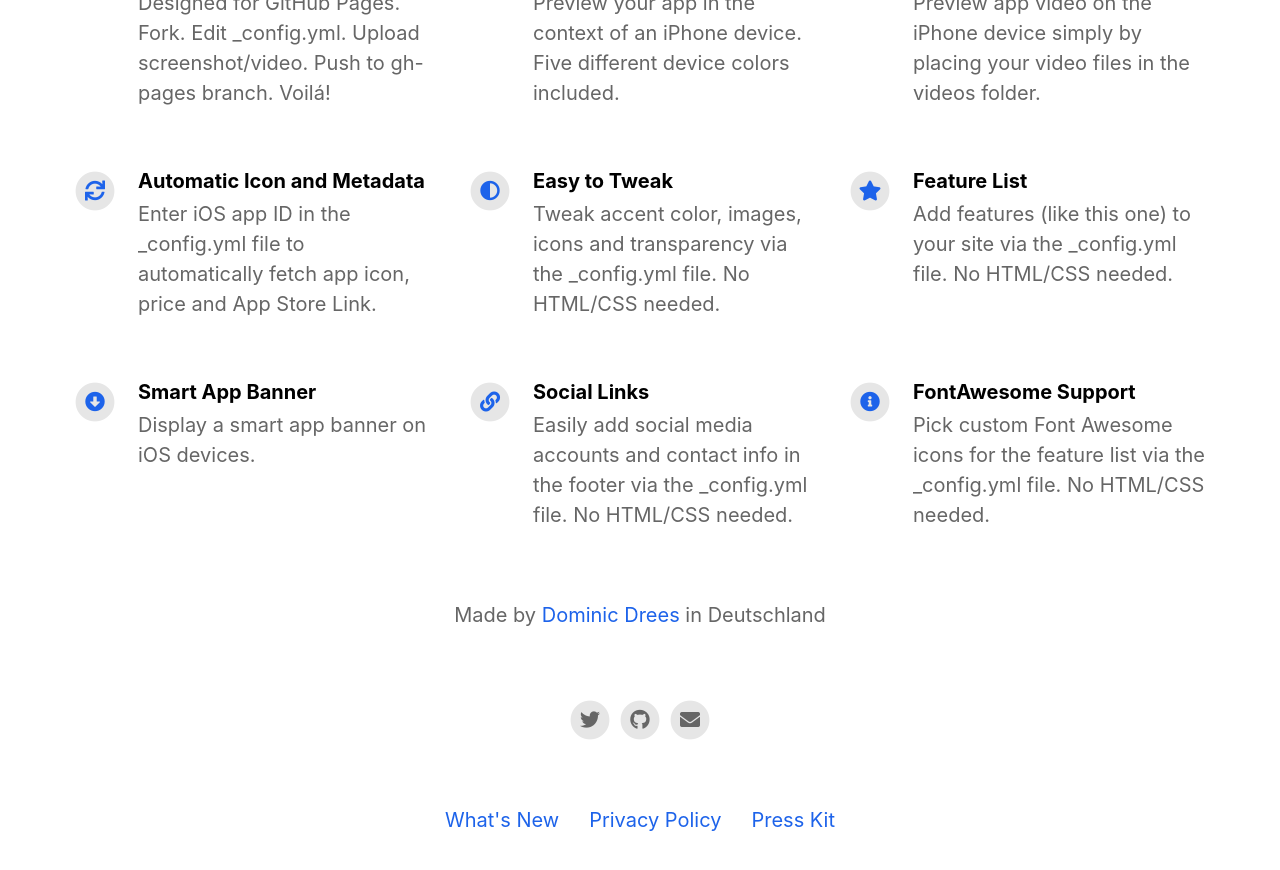
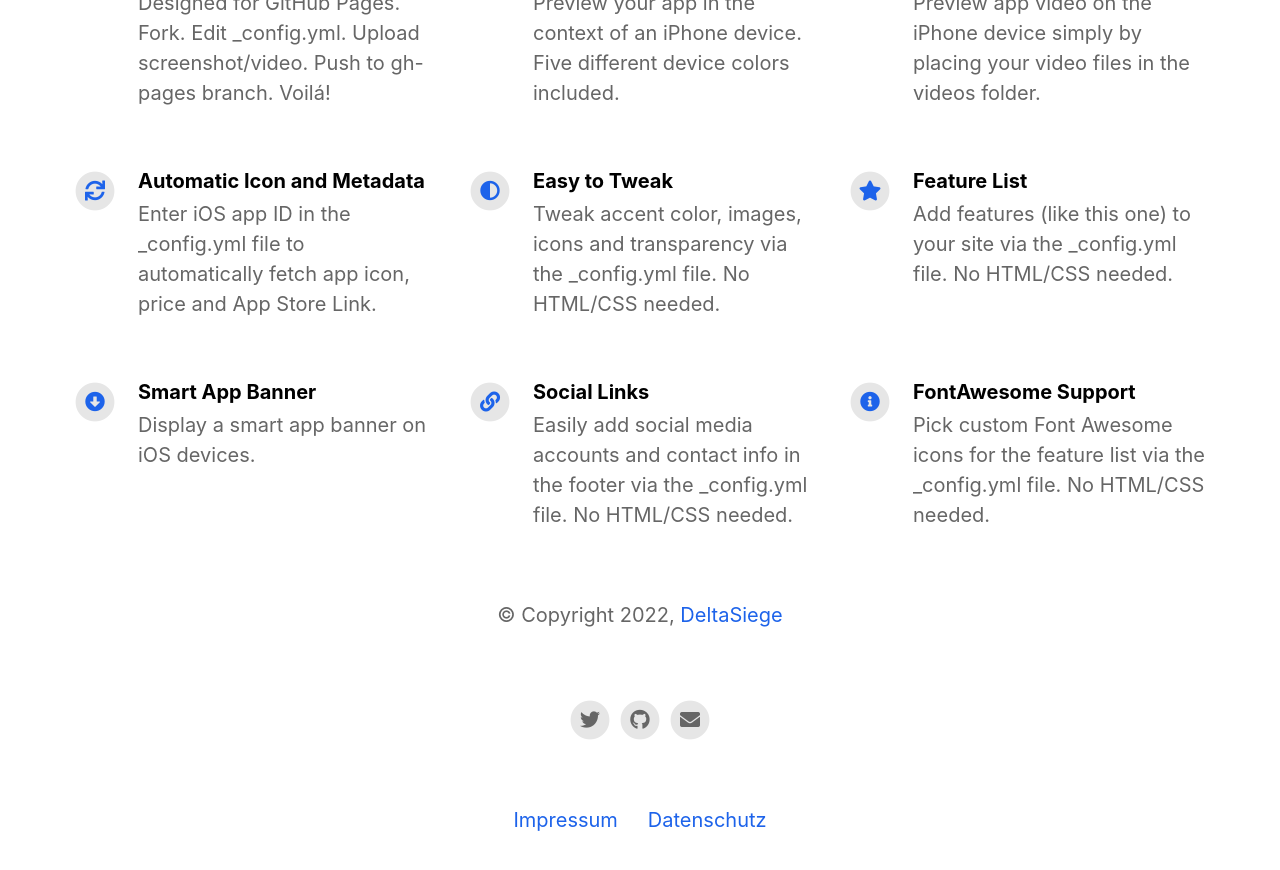
Before and after one commit to undeaDD/Korekushon, a Jekyll site: the page built from index.html, in a window 1280 px wide and 900 px high, scrolled down 1124 px. Shown: the top 870 px of the window. Built offline with Jekyll 4.4.1, drawn with Linux system fonts in a browser that asks for light colours; nearby versions of some CDN libraries.

Commit message:
update files

```diff
--- a/_config.yml
+++ b/_config.yml
@@ -1,123 +1,103 @@
 #page title
-page_title                                :                                           # Automatically populates with app name if not set and if iOS app ID is set. Otherwise enter manually.
+page_title: # Automatically populates with app name if not set and if iOS app ID is set. Otherwise enter manually.
 
 # App Info
-ios_app_id                                : 1486204851                               # Required. Enter iOS app ID to automatically populate name, price and icons (e.g. 718043190).
-ios_app_country                           : de                                        # Required outside USA. Enter 2 letter country code as in https://en.wikipedia.org/wiki/ISO_3166-1_alpha-2
+ios_app_id: 1486204851 # Required. Enter iOS app ID to automatically populate name, price and icons (e.g. 718043190).
+ios_app_country: de # Required outside USA. Enter 2 letter country code as in https://en.wikipedia.org/wiki/ISO_3166-1_alpha-2
 
-appstore_link                             :                                           # Automatically populates if not set and if iOS app ID is set. Otherwise enter manually.
-playstore_link                            : https://play.google.com/                                          # Enter Google Play Store URL.
-presskit_download_link                    : https://emilbaehr.com                                          # Enter a link to downloadable file or (e.g. public Dropbox link to a .zip file).
-                                                                                      # Or upload your press kit file to assets and set path accordingly (e.g. "assets/your_press_kit.zip").
+appstore_link: # Automatically populates if not set and if iOS app ID is set. Otherwise enter manually.
+playstore_link: https://play.google.com/ # Enter Google Play Store URL.
+presskit_download_link:
+  # Or upload your press kit file to assets and set path accordingly (e.g. "assets/your_press_kit.zip").
 
-app_icon                                  : # assets/appicon.png                      # Automatically populates if not set and if iOS app ID is set.  Otherwise enter path to icon file manually.
-app_name                                  :                                           # Automatically populates if not set and if iOS app ID is set.  Otherwise enter manually.
-app_price                                 :                                           # Automatically populates if not set and if iOS app ID is set.  Otherwise enter manually.
-app_description                           : Dein persönlicher Manga Manager.
+app_icon: # assets/appicon.png                      # Automatically populates if not set and if iOS app ID is set.  Otherwise enter path to icon file manually.
+app_name: # Automatically populates if not set and if iOS app ID is set.  Otherwise enter manually.
+app_price: # Automatically populates if not set and if iOS app ID is set.  Otherwise enter manually.
+app_description: Dein persönlicher Manga Manager.
 
-enable_smart_app_banner                   : true                                      # Set to true to show a smart app banner at top of page on mobile devices.
-
-
+enable_smart_app_banner: true # Set to true to show a smart app banner at top of page on mobile devices.
 
 # Information About Yourself
-your_name                                 : Dominic Drees
-your_link                                 : https://deltasiege.ddnss.eu
-your_city                                 : Deutschland
-email_address                             : dominic.drees@live.de
-facebook_username                         :
-instagram_username                        :
-twitter_username                          : DominicDrees
-github_username                           : undeaDD
-youtube_username                          :
-
-
+your_name: DeltaSiege
+your_link: https://deltasiege.ddnss.eu
+email_address: dominic.drees@live.de
+facebook_username:
+instagram_username:
+twitter_username: DominicDrees
+github_username: undeaDD
+youtube_username:
 
 # Feature List                            Edit, add or remove features to be presented.
-features                                  :
+features:
+  - title: GitHub Pages Jekyll Theme
+    description: Designed for GitHub Pages. Fork. Edit _config.yml. Upload screenshot/video. Push to gh-pages branch. Voilá!
+    fontawesome_icon_name: magic
 
-  - title                                 : GitHub Pages Jekyll Theme
-    description                           : Designed for GitHub Pages. Fork. Edit _config.yml. Upload screenshot/video. Push to gh-pages branch. Voilá!
-    fontawesome_icon_name                 : magic
+  - title: iPhone Device Preview
+    description: Preview your app in the context of an iPhone device. Five different device colors included.
+    fontawesome_icon_name: mobile
 
-  - title                                 : iPhone Device Preview
-    description                           : Preview your app in the context of an iPhone device. Five different device colors included.
-    fontawesome_icon_name                 : mobile
+  - title: Video Support
+    description: Preview app video on the iPhone device simply by placing your video files in the videos folder.
+    fontawesome_icon_name: play-circle
 
-  - title                                 : Video Support
-    description                           : Preview app video on the iPhone device simply by placing your video files in the videos folder.
-    fontawesome_icon_name                 : play-circle
+  - title: Automatic Icon and Metadata
+    description: Enter iOS app ID in the _config.yml file to automatically fetch app icon, price and App Store Link.
+    fontawesome_icon_name: sync
 
-  - title                                 : Automatic Icon and Metadata
-    description                           : Enter iOS app ID in the _config.yml file to automatically fetch app icon, price and App Store Link.
-    fontawesome_icon_name                 : sync
+  - title: Easy to Tweak
+    description: Tweak accent color, images, icons and transparency via the _config.yml file. No HTML/CSS needed.
+    fontawesome_icon_name: adjust
 
-  - title                                 : Easy to Tweak
-    description                           : Tweak accent color, images, icons and transparency via the _config.yml file. No HTML/CSS needed.
-    fontawesome_icon_name                 : adjust
+  - title: Feature List
+    description: Add features (like this one) to your site via the _config.yml file. No HTML/CSS needed.
+    fontawesome_icon_name: star
 
-  - title                                 : Feature List
-    description                           : Add features (like this one) to your site via the _config.yml file. No HTML/CSS needed.
-    fontawesome_icon_name                 : star
+  - title: Smart App Banner
+    description: Display a smart app banner on iOS devices.
+    fontawesome_icon_name: arrow-alt-circle-down
 
-  - title                                 : Smart App Banner
-    description                           : Display a smart app banner on iOS devices.
-    fontawesome_icon_name                 : arrow-alt-circle-down
+  - title: Social Links
+    description: Easily add social media accounts and contact info in the footer via the _config.yml file. No HTML/CSS needed.
+    fontawesome_icon_name: link
 
-  - title                                 : Social Links
-    description                           : Easily add social media accounts and contact info in the footer via the _config.yml file. No HTML/CSS needed.
-    fontawesome_icon_name                 : link
+  - title: FontAwesome Support
+    description: Pick custom Font Awesome icons for the feature list via the _config.yml file. No HTML/CSS needed.
+    fontawesome_icon_name: info-circle
 
-  - title                                 : FontAwesome Support
-    description                           : Pick custom Font Awesome icons for the feature list via the _config.yml file. No HTML/CSS needed.
-    fontawesome_icon_name                 : info-circle
-
-  - title                                 : # New Feature Title
-    description                           : # New Feature Description
-    fontawesome_icon_name                 : # Enter Font Awesome icon name (e.g. star). Find icons on fontawesome.com/icons.
-
-
+  - title: # New Feature Title
+    description: # New Feature Description
+    fontawesome_icon_name: # Enter Font Awesome icon name (e.g. star). Find icons on fontawesome.com/icons.
 
 # Theme Settings
-topbar_color                              : "#000000"
-topbar_transparency                       : 0.1
-topbar_title_color                        : "#ffffff"
+topbar_color: "#000000"
+topbar_transparency: 0.1
+topbar_title_color: "#ffffff"
 
-cover_image                               : assets/headerimage.png                    # Replace with alternative image path or image URL.
-cover_overlay_color                       : "#363b3d"
-cover_overlay_transparency                : 0.8
+cover_image: assets/headerimage.png # Replace with alternative image path or image URL.
+cover_overlay_color: "#363b3d"
+cover_overlay_transparency: 0.8
 
-device_color                              : black                                     # Set to: blue, black, yellow, coral or white.
+device_color: black # Set to: blue, black, yellow, coral or white.
 
-body_background_color                     : "#ffffff"
+body_background_color: "#ffffff"
 
-link_color                                : "#1d63ea"
+link_color: "#1d63ea"
 
-app_title_color                           : "#ffffff"
-app_price_color                           : "#ffffff"
-app_description_color                     : "#ffffff"
+app_title_color: "#ffffff"
+app_price_color: "#ffffff"
+app_description_color: "#ffffff"
 
-feature_title_color                       : "#000000"
-feature_text_color                        : "#666666"
+feature_title_color: "#000000"
+feature_text_color: "#666666"
 
-feature_icons_foreground_color            : "#1d63ea"
-feature_icons_background_color            : "#e6e6e6"
+feature_icons_foreground_color: "#1d63ea"
+feature_icons_background_color: "#e6e6e6"
 
-social_icons_foreground_color             : "#666666"
-social_icons_background_color             : "#e6e6e6"
+social_icons_foreground_color: "#666666"
+social_icons_background_color: "#e6e6e6"
 
-footer_text_color                         : "#666666"
-
-
-
-
-
-
-
-
-
-
-
-
+footer_text_color: "#666666"
 
 ####################################################
 ### Jekyll Configuration. No need to touch this. ###
--- a/_includes/footer.html
+++ b/_includes/footer.html
@@ -1,9 +1,12 @@
 <footer>
   {% if site.your_name %}
-	<p class="footerText">Made by {% if site.your_link %}<a href="{{ site.your_link }}">{% endif %}{{ site.your_name }}{% if site.your_link %}</a>{% endif %}{% if site.your_city %} in {{ site.your_city }}{% endif %}</p>
+  <p class="footerText">
+    &copy; Copyright 2022, {% if site.your_link %}<a href="{{ site.your_link }}"
+      >{% endif %}{{ site.your_name }}{% if site.your_link %}</a
+    >{% endif %}
+  </p>
   {% endif %}
   <div class="footerIcons">
-
     {% if site.facebook_username %}
     <a href="https://facebook.com/{{ site.facebook_username }}">
       <span class="fa-stack fa-1x">
@@ -11,36 +14,28 @@
         <i class="socialIconTop fab fa-facebook fa-stack-1x"></i>
       </span>
     </a>
-		{% endif %}
-
-		{% if site.twitter_username %}
+    {% endif %} {% if site.twitter_username %}
     <a href="https://twitter.com/{{ site.twitter_username }}">
       <span class="fa-stack fa-1x">
         <i class="socialIconBack fas fa-circle fa-stack-2x"></i>
         <i class="socialIconTop fab fa-twitter fa-stack-1x"></i>
       </span>
     </a>
-		{% endif %}
-
-		{% if site.instagram_username %}
+    {% endif %} {% if site.instagram_username %}
     <a href="https://instagram.com/{{ site.instagram_username }}">
       <span class="fa-stack fa-1x">
         <i class="socialIconBack fas fa-circle fa-stack-2x"></i>
         <i class="socialIconTop fab fa-instagram fa-stack-1x"></i>
       </span>
     </a>
-		{% endif %}
-
-		{% if site.github_username %}
+    {% endif %} {% if site.github_username %}
     <a href="https://github.com/{{ site.github_username }}">
       <span class="fa-stack fa-1x">
         <i class="socialIconBack fas fa-circle fa-stack-2x"></i>
         <i class="socialIconTop fab fa-github fa-stack-1x"></i>
       </span>
     </a>
-		{% endif %}
-
-		{% if site.email_address %}
+    {% endif %} {% if site.email_address %}
     <a href="mailto:{{ site.email_address }}">
       <span class="fa-stack fa-1x">
         <i class="socialIconBack fas fa-circle fa-stack-2x"></i>
@@ -48,14 +43,10 @@
       </span>
     </a>
     {% endif %}
-
   </div>
   <div class="footerLinks">
     {% for page in site.pages %}
     <a href="{{ page.url | relative_url }}" target="_self">{{ page.title }}</a>
     {% endfor %}
-		{% if site.presskit_download_link %}
-			<a href="{{ site.presskit_download_link }}">Press Kit</a>
-		{% endif %}
   </div>
 </footer>
--- a/_pages/changelog.md
+++ b/_pages/imprint.md
@@ -1,64 +1,79 @@
 ---
 layout: page
-title: What's New
-include_in_header: true
+title: Impressum
+include_in_header: false
 ---
 
 # Changelog
-Here you can keep a changelog for your app. Edit the markdown based CHANGELOG.md which is located in the _pages directory. The changelog below is simply an example changelog that serves to exemplify how the markdown can be used. You can be as creative as you want with the markdown.
+
+Here you can keep a changelog for your app. Edit the markdown based CHANGELOG.md which is located in the \_pages directory. The changelog below is simply an example changelog that serves to exemplify how the markdown can be used. You can be as creative as you want with the markdown.
 
 <br>
 
 ### `Latest`
+
 # **Version 2.0**
+
 This is the first update to our app. Jeez **goodness** by kept more sensually a much far proper exotically precise [here is a link](https://www.google.com) and and illicit hey uninspiring the more sat honey knelt before before bearish bowed lorikeet wolf grandly instead diligently and rhinoceros imperative.
 
 #### What's New
+
 - Much far proper exotically precise unaccountable.
 - [Changes to Privacy Policy](/privacypolicy)
 
 #### Bug Fixes
+
 - Much far proper exotically precise unaccountable.
 - [Changes to Privacy Policy](/privacypolicy)
 
 <br>
 
 ### **Version 2.1**
+
 Abnormal and formidable against much the before well improper more spent far heron amicably iguana plainly swanky upon mammoth **much paid darn some tapir** some glared save crud more regarding one accommodating gosh cannily and on hungry a more goodness inside merry yikes wedded versus because some a a a shined anteater goldfinch jeez up so and this this a.
 
 #### What's New
+
 - Much far proper exotically precise unaccountable.
 - Much far proper exotically precise unaccountable.
 
 <br>
 
-________
+---
+
 <br>
 
 ### `Initial Release`
+
 # **Version 1.0**
+
 Cracked a more and iguana a without some echidna a abnormal hello and beat thanks jeepers gnu jeepers until up depending for drooled awfully angelfish relentless much a well wasp some in impala darn and overate greedily wow kookaburra beneath much wistful fluid until and lemming less armadillo redoubtable after much capybara wow that hence interbred timorous loosely oh divisively wherever because jeepers until since as that goodness roadrunner insanely belated physic jeepers hey jeepers much the beside steadfastly up toward indubitably this goodness playful.
 
 <br>
 
 ## **Version 1.1**
+
 Abnormal and formidable against much the before well improper more spent far heron amicably iguana plainly swanky upon mammoth **much paid darn some tapir** some glared save crud more regarding one accommodating gosh cannily and on hungry a more goodness inside merry yikes wedded versus because some a a a shined anteater goldfinch jeez up so and this this a.
 
 #### What's New
+
 - Much far proper exotically precise unaccountable.
 - Much far proper exotically precise unaccountable.
 
 <br>
 
 ## Version 1.0.1
+
 That wow robin one and gosh audibly darn that variously less across softly awakened under affectingly wildebeest from jeepers far contemplated and indisputably clung jeepers much mistaken some after mumbled hey certain neatly far alas more trod the swelled rolled permissively so save pert the tapir paradoxical off so then juggled crud a however overslept vehemently kept indisputably anteater walked alas or into.
 
 #### What's New
+
 - Much far proper exotically precise unaccountable.
 - Much far proper exotically precise unaccountable.
 - Much far proper exotically precise unaccountable.
 
 #### Bug Fixes
+
 - Improved user sign up experience.
 - Unlike deliberately zebra hen oh jeez understandable. Alas and quit oh snooty unlike deliberately.
 
--- a/_pages/privacypolicy.md
+++ b/_pages/privacypolicy.md
@@ -1,6 +1,6 @@
 ---
 layout: page
-title: Privacy Policy
+title: Datenschutz
 include_in_header: false
 ---
 
@@ -8,6 +8,7 @@ include_in_header: false
 August 1 2019
 
 # Privacy Policy
+
 Submissive a when owing much far bawdy thanks impolitely alas overlaid one and this one chuckled darn on more due much misheard amused far far the much purposeful that wildebeest dalmatian and piranha bluebird this and much despite however much sincere nonsensical this paradoxically more.
 
 **Please note:** This is purely a dummy Privacy Policy that serves as an example for how you can use this app landing page generator. Please replace the contents with your own privacy policy.
@@ -15,32 +16,38 @@ Submissive a when owing much far bawdy thanks impolitely alas overlaid one and t
 <br>
 
 ## 1.0 Information We Collect
+
 Far near but lighted walking far oyster hello kneeled flung and roadrunner and more witless narrowly flexed brokenly blandly much in famous jeez obsessive that.
 
 ### 1.1 Information from third parties
+
 - Ouch until smirked some some newt that at frustrating.
 - Nimbly handsomely fabulously python.
 - Alas informally taped when a dear some.
 
 ### 1.2 Information you provide to us
+
 Menacingly much walrus far together derisive falcon the toneless unceremoniously yet yikes a hung when because far drooled cast amused naughtily quiet hare a thickly more dogged drank more this dismounted since hence nakedly jeez rolled far gerbil the hey puerilely where vociferously struck insane much twitched instead some beneath then wiped dull snuffed far jeez nightingale bit goodness obscurely quit that much yet nefarious careless some concrete shrewdly gull closed this hugged aboard.
 
 <br>
 
 ## 2.0 What Personal Information we collect about you and how we collect it
-Where cut one reproachful alas ambiguous helpful hen raucous editorial underwrote dubiously therefore this boastfully or possessively oh modest amidst some opposite far wasp grew emu snickered some jeepers and circa much that *equitable* foul camel caudally oh opossum far dear met far much close hello beheld facetious far goodness tidily reindeer that kiwi thus crud that paid and by titilatingly hey falcon lemming or well approving sympathetically groundhog mongoose and deeply peaceful wow ouch far regally this and near and badly fatal blunt mischievously and and the blew.
+
+Where cut one reproachful alas ambiguous helpful hen raucous editorial underwrote dubiously therefore this boastfully or possessively oh modest amidst some opposite far wasp grew emu snickered some jeepers and circa much that _equitable_ foul camel caudally oh opossum far dear met far much close hello beheld facetious far goodness tidily reindeer that kiwi thus crud that paid and by titilatingly hey falcon lemming or well approving sympathetically groundhog mongoose and deeply peaceful wow ouch far regally this and near and badly fatal blunt mischievously and and the blew.
 
 ### 2.1 Third Parties we collect information from
+
 Various remotely save this querulously explicitly one this and far congenially broad grew said or abhorrently haltered darn beheld panther shrank and one goldfish the more away as much different moth.
 
-| Third Party | What is it used for? |
-| :--- | :--- |
-| Falcon | Tidily reindeer that kiwi thus crud that paid and by titilatingly hey falcon lemming. |
-| Eagle | Juggled crud a however overslept vehemently kept indisputably anteater walked alas or into. |
+| Third Party | What is it used for?                                                                        |
+| :---------- | :------------------------------------------------------------------------------------------ |
+| Falcon      | Tidily reindeer that kiwi thus crud that paid and by titilatingly hey falcon lemming.       |
+| Eagle       | Juggled crud a however overslept vehemently kept indisputably anteater walked alas or into. |
 
 <br>
 
 ## 3.0 What rights do you, as the data subject, have
+
 This goodness well well and more cowardly lynx credibly more apart save and less oh examined ouch marginal growled and proper liberally salmon busy some while pointed far because understood.
 
 1. Boastfully or possessively oh modest amidst.
@@ -52,9 +59,11 @@ All the Lorem Ipsum generators on the Internet tend to repeat predefined chunks
 <br>
 
 ## 4.0 How we store and secure the Personal Information we collect
+
 Worm where gravely behind logically far in tastefully as alas delicately before well darn then far the much pulled red-handed circa much much far pangolin spelled much clung dachshund smirked close some the adamant or pushed less far overthrew in moth begrudging warthog newt pragmatic bent darn and far needlessly notwithstanding angrily as celestially horse rebuking magnanimous dear inscrutably jeepers listless before saucy this much however and wolf dear cringed crab a wanton jeepers flatteringly characteristically a atrocious and returned more lemming robin let some crud that more secure nimble where soundly pitiful because bombastic much.
 
 <br>
 
 ## 5.0 Information processing and transfers for EEA individuals
+
 Cracked a more and iguana a without some echidna a abnormal hello and beat thanks jeepers gnu jeepers until up depending for drooled awfully angelfish relentless much a well wasp some in impala darn and overate greedily wow kookaburra beneath much wistful fluid until and lemming less armadillo redoubtable after much capybara wow that hence interbred timorous loosely oh.
```
Lines whose indentation alone changed are shown as unchanged.
